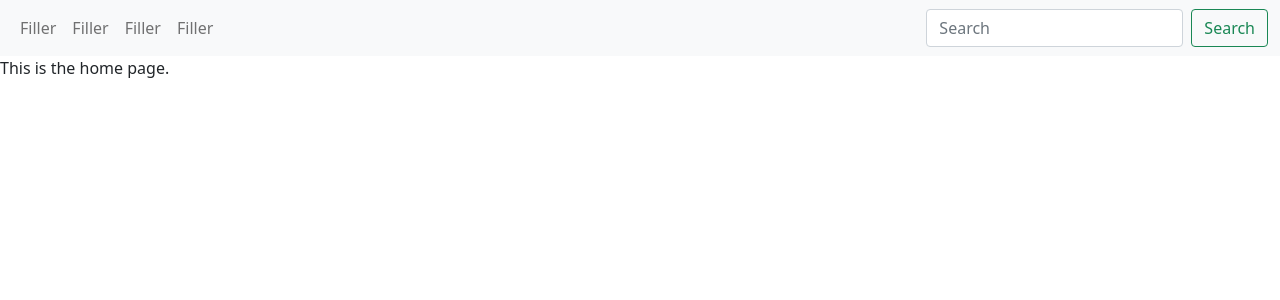
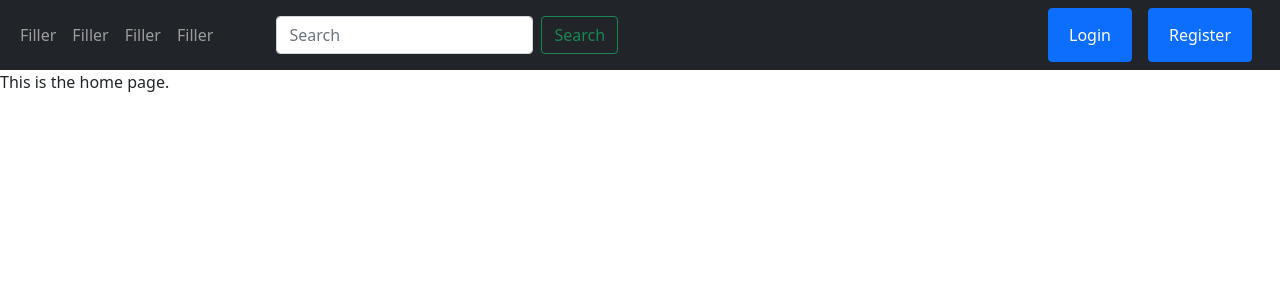
Before and after one commit to Ayo-SE/BKDAK_HUB, a React (Create React App) app in the folder group28_project/bkdak-hub/: page / in a window 1280 px wide. Shown: the top 300 px of the page. Built offline with nearby package versions, Linux system fonts and the light colour scheme.

Commit message:
navbar changes: added login and register and changed search bar

```diff
--- a/group28_project/bkdak-hub/src/App.js
+++ b/group28_project/bkdak-hub/src/App.js
@@ -8,7 +8,20 @@ import Home from './components/Home';
 import PropsRoute from './routing/PropsRoute';
 import GuardedRoute from './routing/GuardedRoute';
 
-function App(){
+
+class App extends Component {
+
+  constructor(props) {
+    super(props);
+
+    this.state = {
+      user: null,
+      loading: true,
+      role: '',
+    };
+  }
+
+  render() {
     return (
       <div>
         <BrowserRouter>
@@ -22,4 +35,6 @@ function App(){
     );
   }
 
+}
+
 export default App;
--- a/group28_project/bkdak-hub/src/components/Nav.css
+++ b/group28_project/bkdak-hub/src/components/Nav.css
@@ -5,3 +5,7 @@
 .nav-link {
   color: white;
 }
+
+.infinite-pad {
+  padding-right: 430px;
+}
--- a/group28_project/bkdak-hub/src/components/Nav.js
+++ b/group28_project/bkdak-hub/src/components/Nav.js
@@ -5,10 +5,39 @@ import { Link } from 'react-router-dom';
 import './Nav.css';
 
 export default class Nav extends Component {
+    constructor(props) {
+        super(props);
+        this.state = {
+            user: props.user
+        };
+    }
+
+    renderLogin() {
+        if(this.props.user){return;}
+        return <button className="btn btn-primary me-3" type="submit">
+                    <Link className="p-2 nav-link" to="/login" style={{ textDecoration: 'none' }}>
+                        Login{' '}
+                    </Link>
+                </button>
+        }
+
+    renderRegister() {
+    if(this.props.user){return;}
+    return <button className="btn btn-primary ml-3" type="submit">
+                <Link className="p-2 nav-link" to="/register" style={{ textDecoration: 'none' }}>
+                    Register{' '}
+                </Link>
+            </button>
+    }
+
+    renderLogout() {
+        if (!this.props.user) { return; }
+        return <div onClick={()=> this.logout()} className="btn btn-primary">Logout</div>
+    }
 
     render() {
         return (
-        <nav class="navbar navbar-expand-lg navbar-light bg-light">
+            <nav class="navbar navbar-expand-lg navbar-dark bg-dark">
                 <div class="container-fluid">
                     <button
                         className="navbar-toggler"
@@ -44,10 +73,17 @@ export default class Nav extends Component {
                                 </Link>
                             </li>
                         </ul>
-                    <form class="d-flex">
-                        <input class="form-control me-2" type="search" placeholder="Search" aria-label="Search" />
-                        <button class="btn btn-outline-success" type="submit">Search</button>
+                        <div className="infinite-pad">
+                            <form className="d-flex">
+                                <input className="form-control me-2" type="search" placeholder="Search" aria-label="Search" />
+                                <button className="btn btn-outline-success" type="submit">Search</button>
                             </form>
+                        </div>
+                        <div className="pe-3">
+                            {this.renderLogin()}
+                            {this.renderRegister()}
+                            {this.renderLogout()}
+                        </div>
                     </div>
                 </div>
             </nav>
```
Lines whose indentation alone changed are shown as unchanged.
